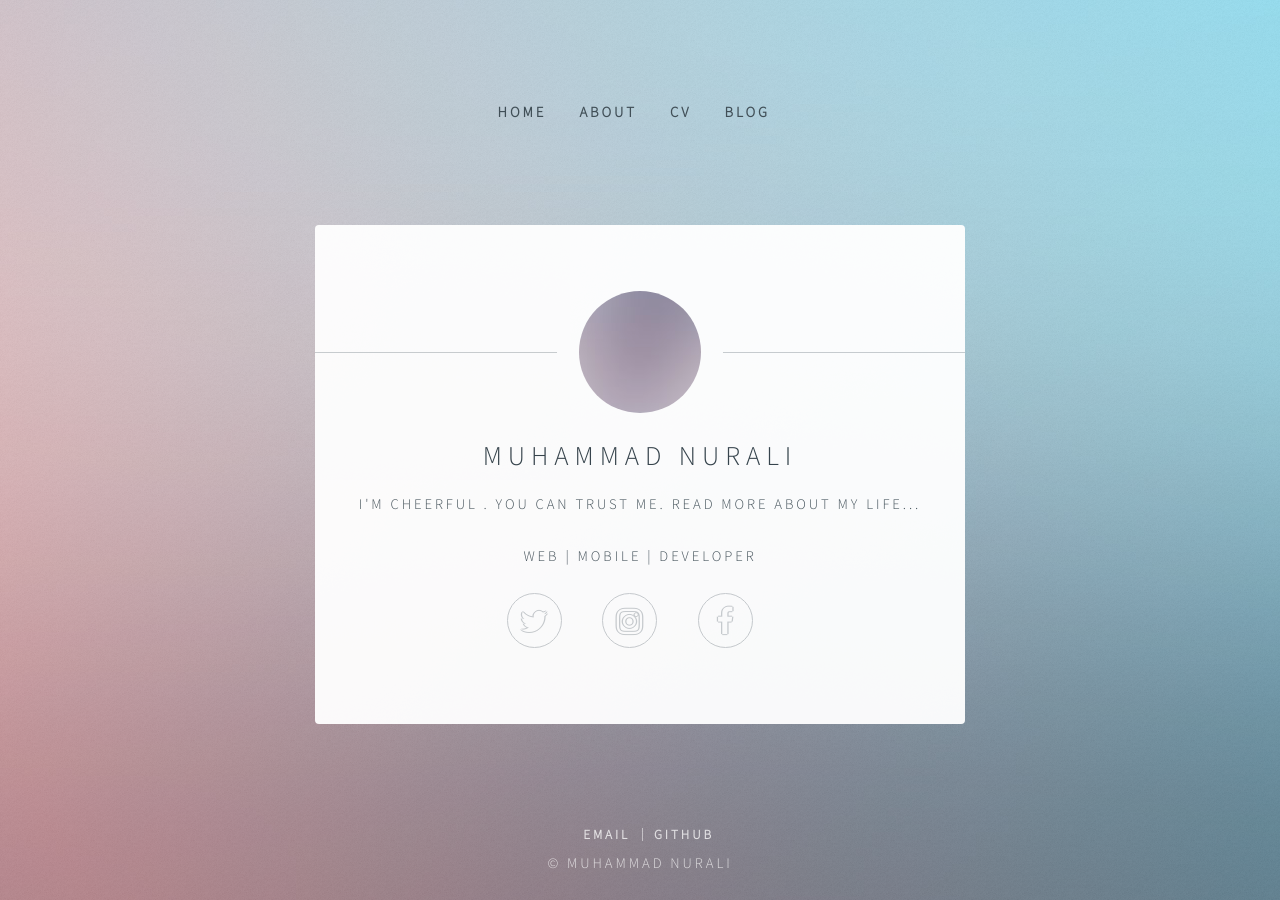
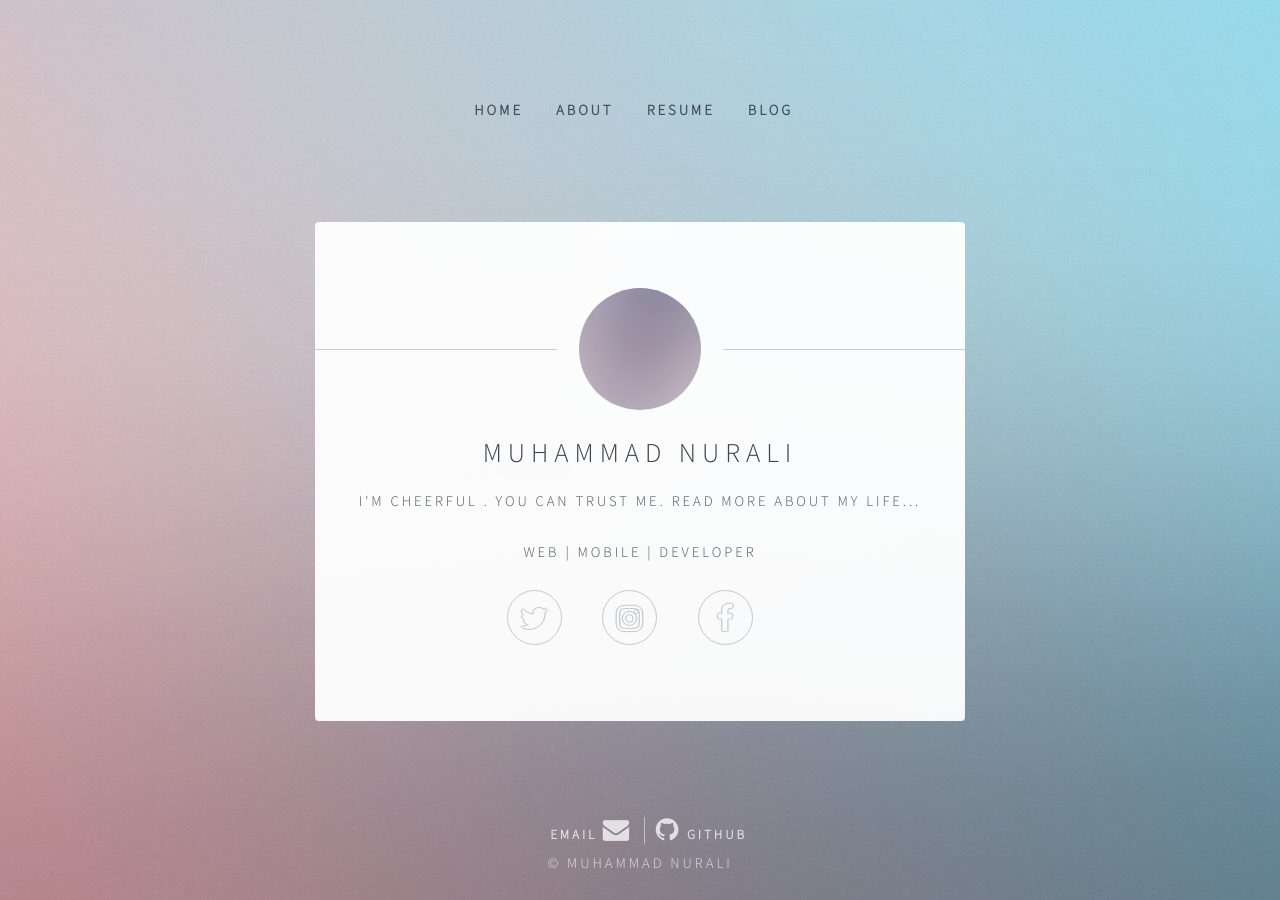
Before and after one commit to nurali93/nurali93.github.io-v1, a Jekyll site: the page built from index.html, in a window 1280 px wide. Built offline with Jekyll 4.4.1, drawn with Linux system fonts in a browser that asks for light colours.

Commit message:
cv to resume

```diff
--- a/_includes/footer.html
+++ b/_includes/footer.html
@@ -1,8 +1,8 @@
 <!-- Footer -->
 <footer id="footer">
     <ul class="copyright">
-        <li><a href="mailto:nurali229@gmail.com">Email</a></li>
-        <li><a href="https://github.com/nurali93/">GitHub</a></li>
+        <li><a href="mailto:nurali229@gmail.com">Email <i class="fa fa-envelope fa-2x" aria-hidden="true"></i></a></li>
+        <li><a href="https://github.com/nurali93/"><i class="fa fa-github fa-2x" aria-hidden="true"></i> GitHub</a></li>
     </ul>
     &copy; Muhammad Nurali
 </footer>
--- a/_includes/header.html
+++ b/_includes/header.html
@@ -3,7 +3,7 @@
     <ul>
         <li><a href="\">Home</a></li>
         <li><a href="\about">About</a></li>
-        <li><a href="\cv">CV</a></li>
+        <li><a href="\resume">Resume</a></li>
         <li><a href="\blog">Blog</a></li>
     </ul>
 </nav>
```
Also changed, not shown: cv/index.html (deleted, +0 -8 lines), resume/index.html (added, +9 -0 lines), 1 other file.
